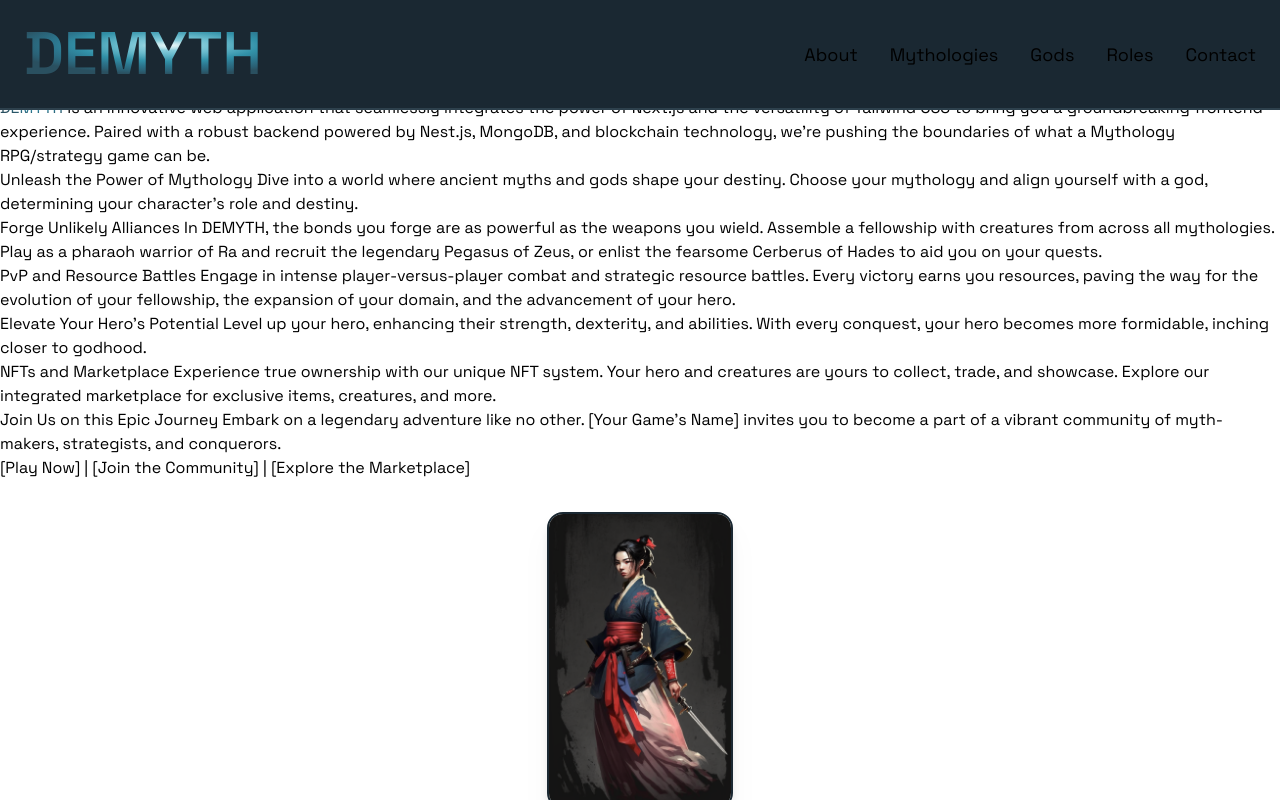
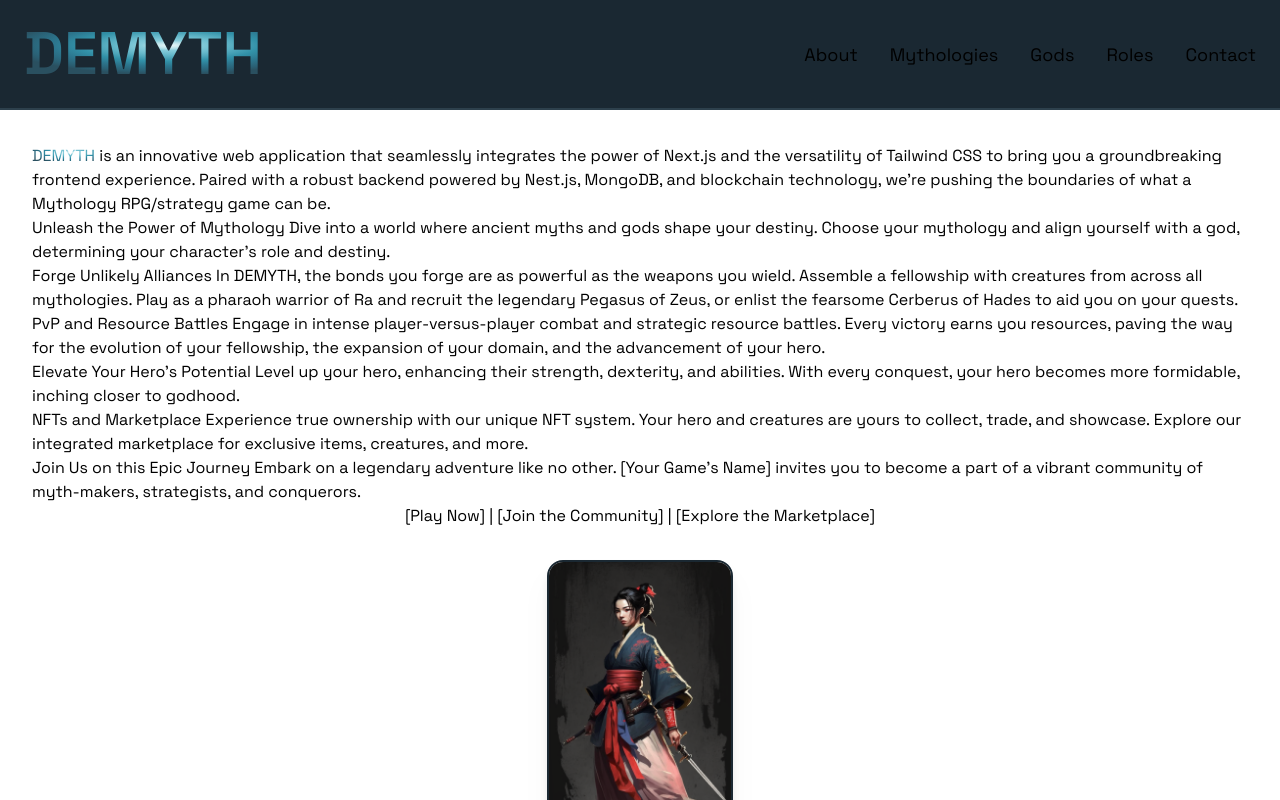
Before and after one commit to demyth-org/demyth, a Next.js app in the folder frontend/: page /about in a window 1280 px wide. Shown: the top 800 px of the page. Built offline with nearby package versions, Linux system fonts and the light colour scheme.

Commit message:
up header absolute + about page

```diff
--- a/frontend/src/app/about/layout.tsx
+++ b/frontend/src/app/about/layout.tsx
@@ -4,9 +4,9 @@ import Footer from "../../components/Footer";
 
 const AboutLayout = ({ children }: { children: React.ReactNode }) => {
     return (
-        <main className="flex flex-col">
+        <main className="flex flex-col max-w-10xl justify-center items-center mx-auto">
             <Header />
-            {children}
+            <div className="mt-24 md:mt-28 p-8 justify-center items-center w-full mx-auto">{children}</div>
             <Footer />
         </main>
     );
--- a/frontend/src/app/about/page.tsx
+++ b/frontend/src/app/about/page.tsx
@@ -4,14 +4,13 @@ import Link from "next/link";
 import GodProfilePic from "../../components/GodProfilePic";
 const About = () => {
     return (
-        <section className="mt-[6rem] relative flex flex-col">
-            <p>
+        <section className="relative flex flex-col items-center justify-center">
+            <p id="about" className="scroll-mt-[100rem]">
                 <span className="text-gradient">DEMYTH</span> is an innovative web application that seamlessly
                 integrates the power of Next.js and the versatility of Tailwind CSS to bring you a groundbreaking
                 frontend experience. Paired with a robust backend powered by Nest.js, MongoDB, and blockchain
                 technology, we're pushing the boundaries of what a Mythology RPG/strategy game can be.
             </p>
-            <h1></h1>
             <p>
                 Unleash the Power of Mythology Dive into a world where ancient myths and gods shape your destiny. Choose
                 your mythology and align yourself with a god, determining your character's role and destiny.
--- a/frontend/src/app/layout.tsx
+++ b/frontend/src/app/layout.tsx
@@ -14,7 +14,7 @@ export const metadata: Metadata = {
 export default function RootLayout({ children }: { children: React.ReactNode }) {
     return (
         <html lang="en">
-            <body className={`${spaceGrotesk.className} max-w-9xl dark:bg-shark dark:text-shark-50 .h-my-screen`}>
+            <body className={`${spaceGrotesk.className} dark:bg-shark dark:text-shark-50 .h-my-screen`}>
                 {children}
             </body>
         </html>
--- a/frontend/src/app/page.tsx
+++ b/frontend/src/app/page.tsx
@@ -4,7 +4,7 @@ import logo from "../../public/demyth_crop.gif";
 
 const Home = () => {
     return (
-        <main className="flex flex-col items-center justify-center min-h-screen">
+        <main className="flex flex-col relative items-center justify-center min-h-screen">
             <div className="min-h-screen min-w-full flex items-center justify-center bg-[radial-gradient(ellipse_at_center,_var(--tw-gradient-stops))] from-black from-25% to-shark">
                 <div className="relative">
                     <Link href="/about">
--- a/frontend/src/components/Header.tsx
+++ b/frontend/src/components/Header.tsx
@@ -10,11 +10,14 @@ import ToggleMenu from "./ToggleMenu";
 const Header = () => {
     return (
         <header className="z-[999] relative">
-            <nav className="fixed flex items-center justify-between w-full p-6 border-b-2 border-solid border-shark-900 bg-shark">
+            <nav className="fixed flex items-center justify-between w-full p-6 border-b-2 border-solid border-shark-900 bg-shark max-w-10xl top-0 left-1/2 -translate-x-1/2">
                 <Demyth />
                 <ul className="flex-1 flex justify-end items-center sm:gap-6 md:gap-8 max-sm:hidden">
                     {links.map((link) => (
-                        <li key={link.hash} className="flex items-center justify-center leading-normal text-lg">
+                        <li
+                            key={link.hash}
+                            className="flex items-center justify-center leading-normal text-lg hover:text-astral transition"
+                        >
                             <Link href={link.hash}>{link.name}</Link>
                         </li>
                     ))}
--- a/frontend/src/components/ToggleMenu.tsx
+++ b/frontend/src/components/ToggleMenu.tsx
@@ -23,7 +23,9 @@ const ToggleMenu = () => {
                     {links.map((link, index) => (
                         <li
                             key={link.hash}
-                            className={`text-xl ${index === links.length - 1 ? "mr-0" : "mb-4"} hover:text-astral `}
+                            className={`text-xl ${
+                                index === links.length - 1 ? "mr-0" : "mb-4"
+                            } hover:text-astral transition`}
                         >
                             <Link href={link.hash}>{link.name}</Link>
                         </li>
```
